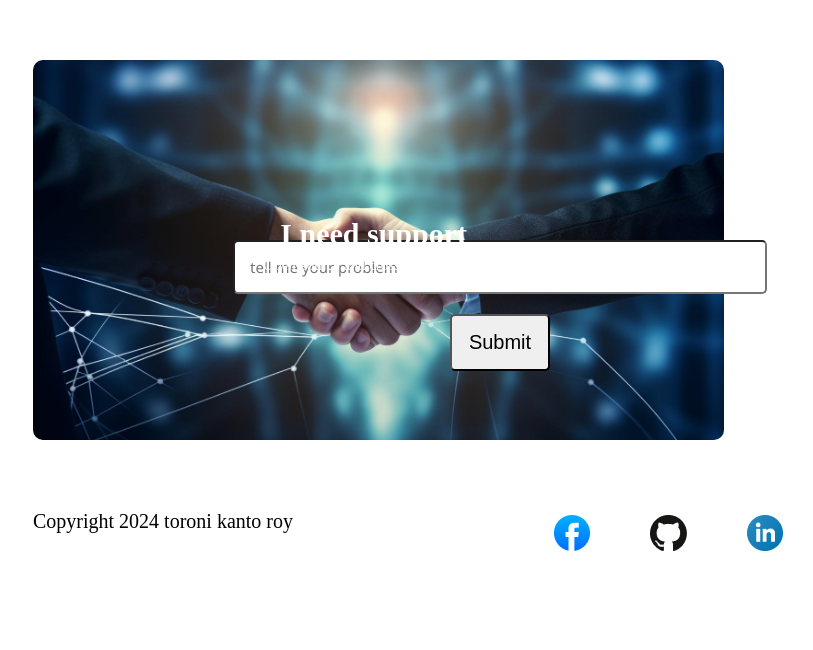
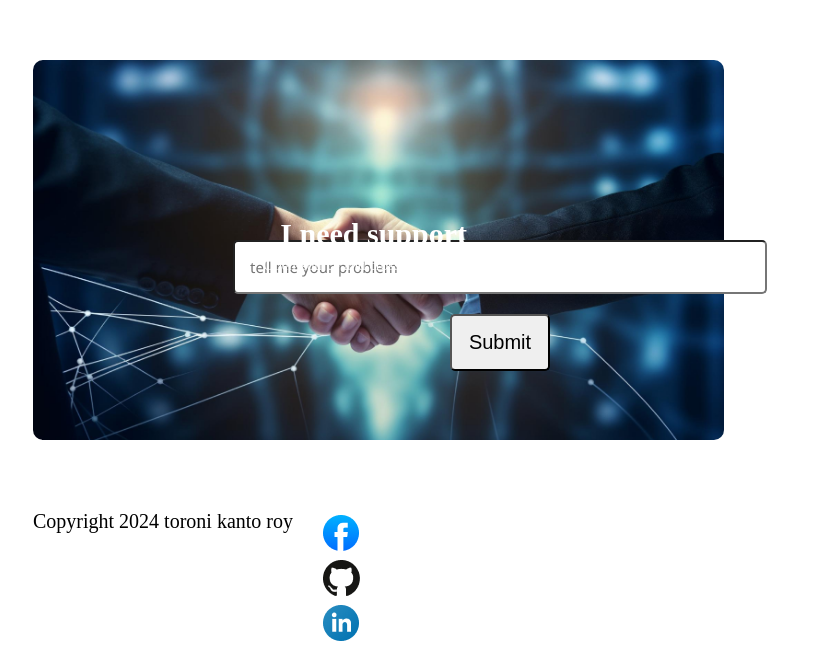
Before and after one commit to toroniadhikary/assignment-no-1, a plain HTML site: page index.html in a window 1280 px wide. Shown: the part 4143-4793 px from the top of the page, without its empty margins (467-1280 px from the left). Before the commit the page ends 4703 px from the top, so only its background shows below. Drawn offline with Linux system fonts and the light colour scheme.

Commit message:
problem solve

```diff
--- a/index.html
+++ b/index.html
@@ -156,6 +156,7 @@
             </div>
        </section>
        <section class="footer">
+        <footer>
         <div class="footer-text">
             <p>Copyright 2024 toroni kanto roy</p>
         </div>
@@ -164,6 +165,7 @@
             <div class="github"><a href="https://github.com/toroniadhikary"><img src="imeges/github.png" alt=""></a></div>
             <div class="linkdin"><a href="https://www.linkedin.com/in/toroni-adhikary-4066362b7"></a><img src="imeges/linkedin-icon 1.png" alt=""></div>
         </div>
+    </footer>
        </section>
 </body>
 </html>
--- a/style.css
+++ b/style.css
@@ -6,7 +6,7 @@
 
 
 .bg-container{
-   background: url("/imeges/Hero-bg.png");
+   background: url("./imeges/Hero-bg.png");
    background-size: cover;
    left: 0;
    right: 0;
@@ -400,7 +400,7 @@ iframe{
     margin-bottom: 400px;
 }
 .bg-pic{
-    background: url("/imeges/handshake.jpg");
+    background: url("./imeges/handshake.jpg");
     background-size: cover;
     position: relative;
     left: 500px;
@@ -453,9 +453,9 @@ input[type="text"]{
 
 
 /*-------footer-----*/
-.footer{
+footer{
     display: flex;
-    justify-content: space-between;
+    flex-direction: row;
 }
 .footer-text{
     position: relative;
@@ -463,8 +463,7 @@ input[type="text"]{
     font-size: 20px;
 }
 .footer-img{
-    display: flex;
-    justify-content: space-evenly;
+
 }
 
 .facebook{
```
